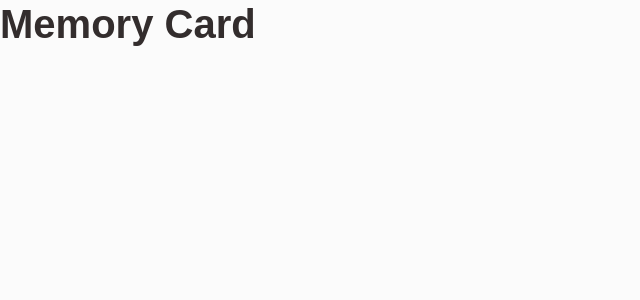
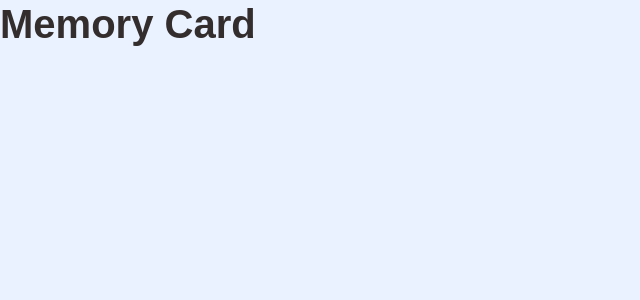
Before and after one commit to catalinbroinas/memory-card, a React (Vite) app: page / in a window 1280 px wide. Shown: the top 300 px of the page, without its empty margins (0-640 px from the left). Built offline with nearby package versions, Linux system fonts and the light colour scheme.

Commit message:
style(colors): update theme colors

```diff
--- a/src/scss/base/variables/_colors.scss
+++ b/src/scss/base/variables/_colors.scss
@@ -2,27 +2,24 @@
 //   THEME COLORS (customizable)
 // =================================
 
-// Brand
-$brand-main: #304ffe;
-$brand-alt: #1e3a8a;
-
 // Semantic UI
-$primary: $brand-main;
-$secondary: #64748b;
-$accent: #38bdf8;
+$primary: #304FFE;
+$secondary: #607D8B;
+$accent: #E3F2FD;
 
 // Layout / surface
-$bg-page: #fbfbfb;
+$bg-page: #eaf2ff;
 $bg-surface: #ffffff;
-$bg-section: #f5f5f5;
-$bg-feature: #eef2ff;
+
+$bg-section: $bg-surface;
+$bg-feature: $bg-surface;
 
 // Text colors
 $text-primary: #332d2d;
 $text-secondary: #4b5563;
 $text-muted: #6b7280;
 $text-inverse: #ffffff;
-$text-accent: #1e3a8a;
+$text-accent: #0D47A1;
 
 // =================================
 //   SYSTEM COLORS (do not change)
```
